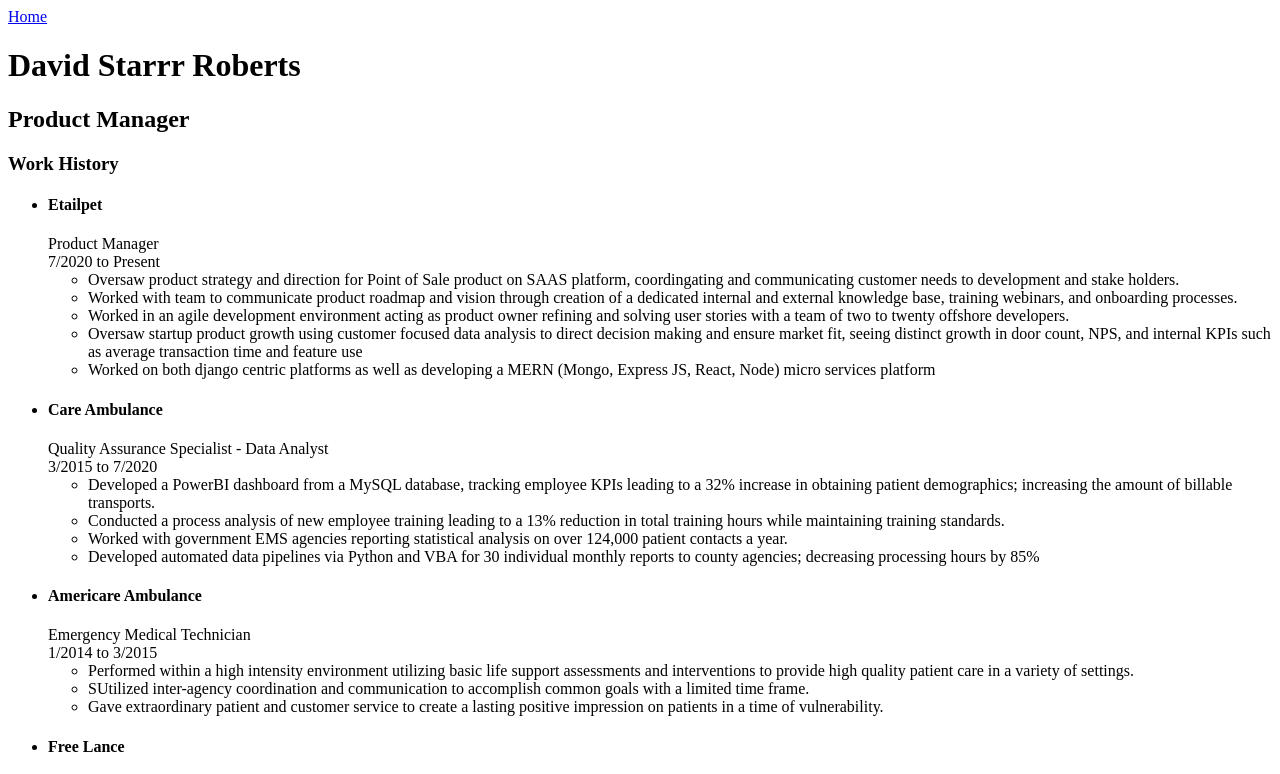
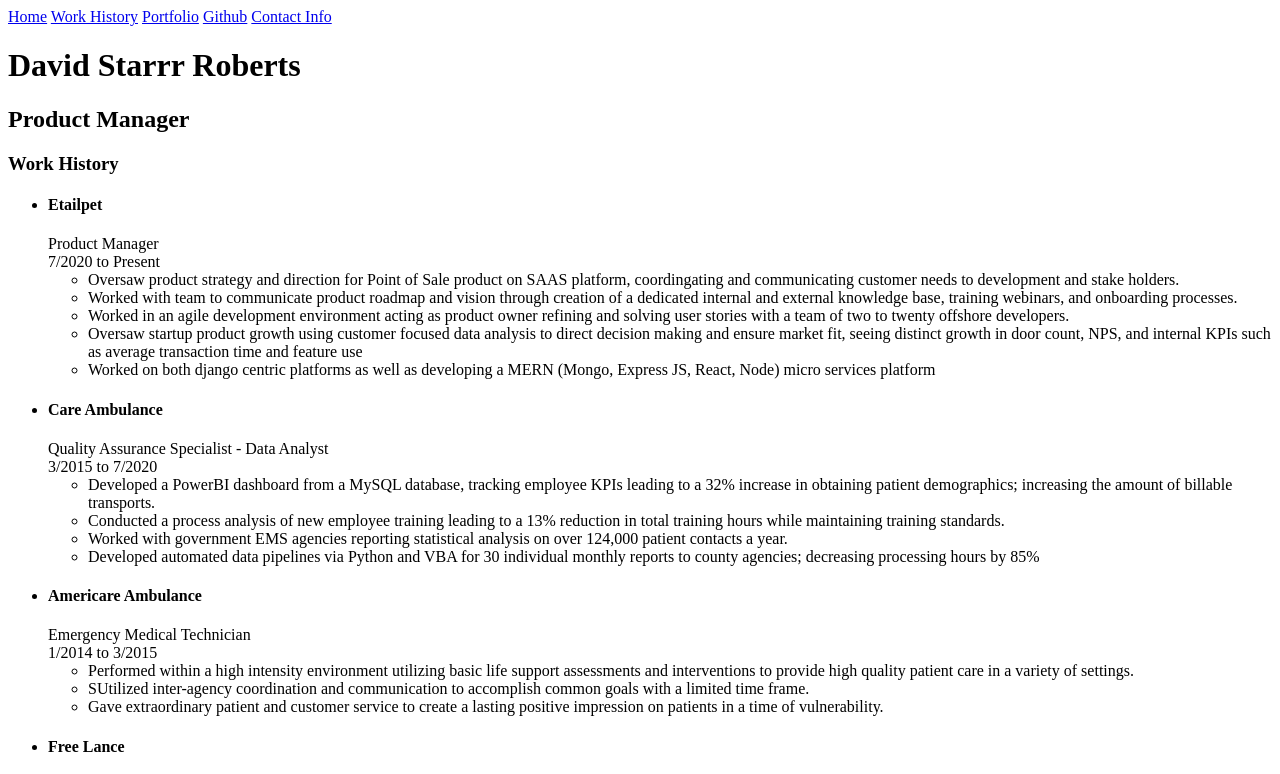
Before and after one commit to davidstarrroberts/davidstarrroberts, a plain HTML site: page index.html in a window 1280 px wide. Shown: the top 774 px of the page. Drawn offline with Linux system fonts and the light colour scheme.

Commit message:
Adding navbar HTML

```diff
--- a/index.html
+++ b/index.html
@@ -6,6 +6,10 @@
 <body>
     <div class="nav-bar" id="nav-bar">
         <a class="nav-bar-link" id="nav-bar-homepage" href="www.davidstarrroberts.com">Home</a>
+        <a class="nav-bar-link" id="nav-bar-work-history" href=#work-history-header>Work History</a>
+        <a class="nav-bar-link" id="nav-bar-portfolio" href=#portfolio-header>Portfolio</a>
+        <a class="nav-bar-link" id="nav-bar-github" href=#github-header>Github</a>
+        <a class="nav-bar-link" id="nav-bar-contact-info" href=#contact-info-header>Contact Info</a>
     </div>
     <h1 class="name-header" id="name-header">David Starrr Roberts</h1>
     <h2 class="title-header" id="title-header">Product Manager</h2>
@@ -90,7 +94,7 @@
             <img class="porfolio-item" id="portfolio-kba" src="https://image.shutterstock.com/image-vector/default-ui-image-placeholder-wireframes-600w-1037719192.jpg">
         </ul>
     </div>
-    <h3 class="section-header" id="gitub-header">Github</h3>
+    <h3 class="section-header" id="github-header">Github</h3>
     <div class="section-body" id="gihub-body">
         <a class="github-link" id="github-link" href="https://github.com/davidstarrroberts">Github Link</a>
     </div>
```
